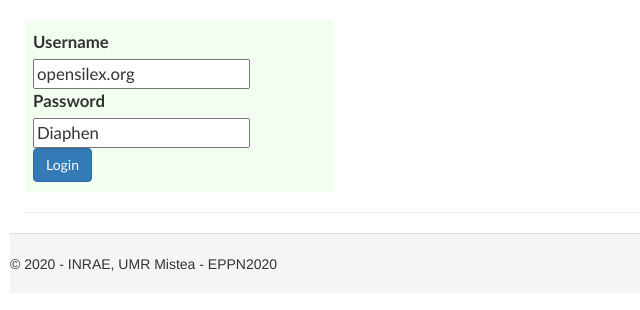
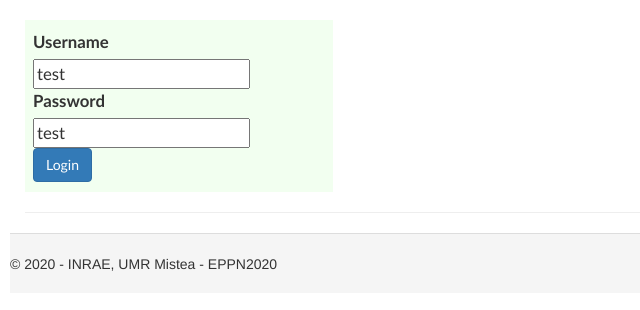
Before and after one commit to niio972/uri-generator, a Flask app: page /login in a window 1280 px wide. Shown: the part 82-392 px from the top of the page, without its empty margins (0-640 px from the left). Run offline with Flask 2, Linux system fonts and the light colour scheme; some libraries are stand-ins or nearby versions.

Commit message:
update login

```diff
--- a/templates/login.html
+++ b/templates/login.html
@@ -5,9 +5,9 @@ Login
 {% block content %}
 <form class="installation", method="post">
    <label for="username">Username</label> <br>
-   <input type=text name="username"  value="opensilex.org"> <br>
+   <input type=text name="username"  value="test"> <br>
    <label>Password</label> <br>
-   <input type="text" name="password" value="Diaphen"> <br>
+   <input type="text" name="password" value="test"> <br>
    <button type=submit class="btn btn-primary">
       Login
    </button>
```
